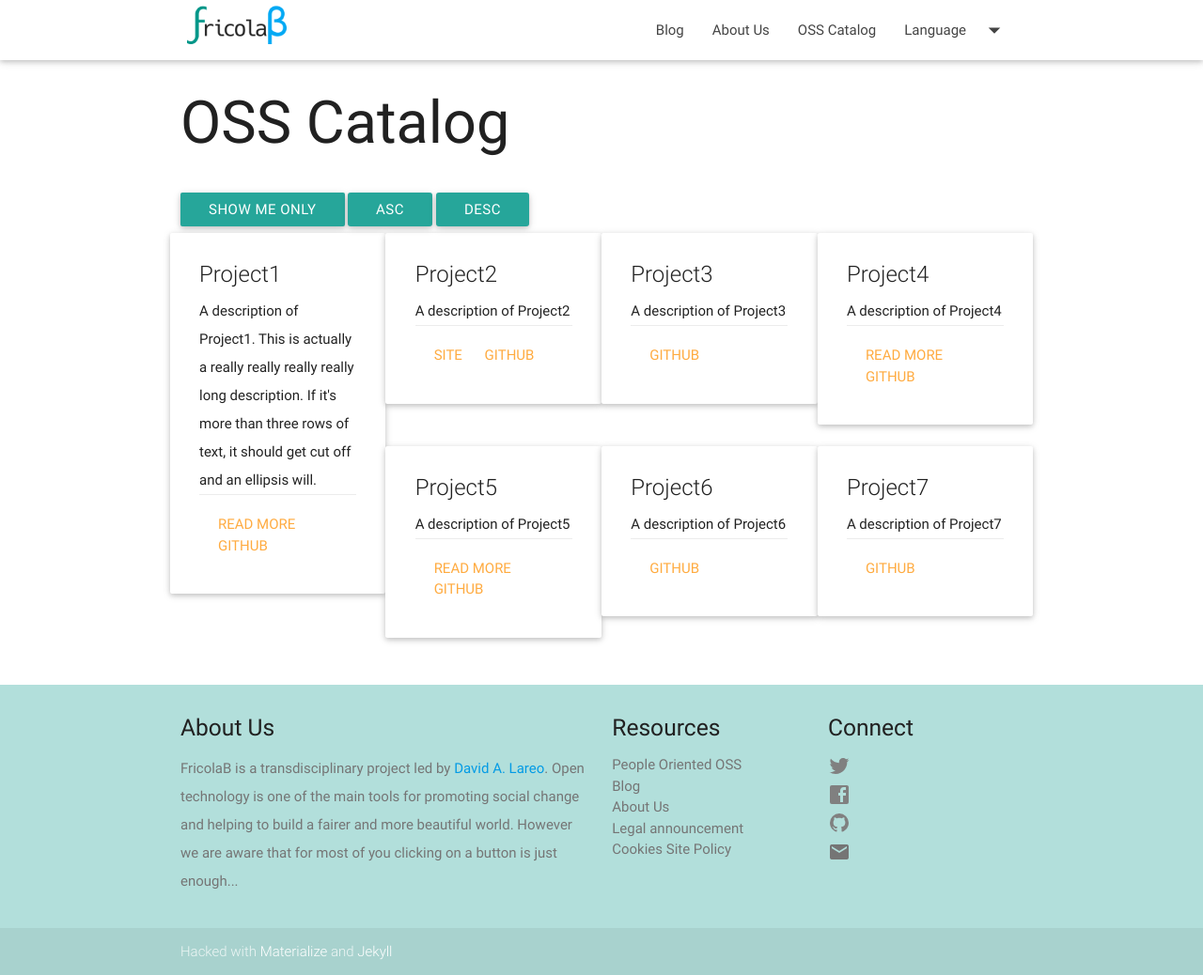
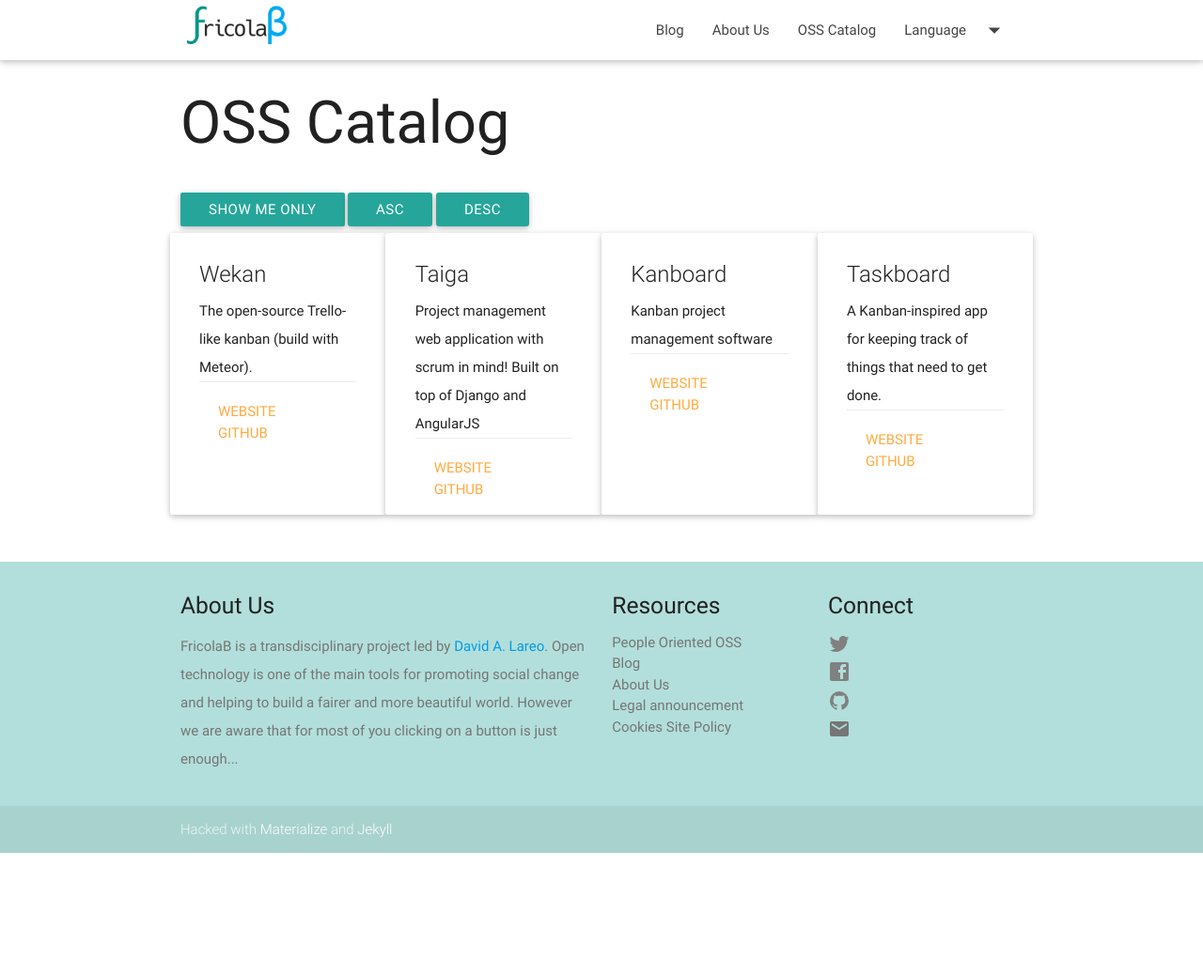
Before and after one commit to fricolab/fricolab.github.io, a Jekyll site: the page built from oss/oss.html, in a window 1280 px wide. Shown: the whole page at 94% size. Built offline with Jekyll 4.4.1, drawn with Linux system fonts in a browser that asks for light colours; nearby versions of some CDN libraries; after the commit the page ends 908 px from its top, so only the background shows below that.

Commit message:
addes some repositories to catalog

```diff
--- a/_data/repositories.json
+++ b/_data/repositories.json
@@ -1,119 +1,67 @@
 
 [
   {
-    "name": "Project1",
-    "tags": [
-      "agile",
-      "cms"
-    ],
-    "links": [{
-      "url": "http://yourblog.com/project/Project1",
-      "title": "read more",
-      "class": "icon-book"
-    }, {
-      "url": "https://github.com/user/Project1",
-      "title": "github"
-    }],
-    "forks_count": 28,
-    "stars_count": 239,
-    "icon_class": "mdi-file-cloud-done",
-    "description": "A description of Project1. This is actually a really really really really long description. If it's more than three rows of text, it should get cut off and an ellipsis will."
-  },
-  {
-    "name": "Project2",
+    "name": "Wekan",
     "tags": [
       "agile"
     ],
     "links": [{
-      "url": "http://example.com",
-      "title": "site",
-      "class": "mdi-action-home"
-    } ,{
-      "url": "https://github.com/user/Project2",
-      "title": "github"
+      "url": "https://wekan.io/",
+      "title": "Website"
+    }, {
+      "url": "https://github.com/wekan/wekan",
+      "title": "Github"
     }],
-    "forks_count": 2,
-    "stars_count": 19,
-    "icon_class": "mdi-hardware-security",
-    "description": "A description of Project2"
+    "forks_count": 748,
+    "stars_count": 6346,
+    "description": "The open-source Trello-like kanban (build with Meteor)."
   },
   {
-    "name": "Project3",
-    "tags": [
-      "cms"
-    ],
-    "links": [{
-      "url": "https://github.com/user/Project3",
-      "title": "github"
-    }],
-    "forks_count": 3,
-    "stars_count": 11,
-    "icon_class": "mdi-image-camera",
-    "description": "A description of Project3"
-  },
-  {
-    "name": "Project4",
-    "tags": [
-      "chat"
-    ],
-    "links": [{
-      "url": "http://yourblog.com/project/Project4",
-      "title": "read more",
-      "class": "icon-book"
-    }, {
-      "url": "https://github.com/user/Project4",
-      "title": "github"
-    }],
-    "forks_count": 28,
-    "stars_count": 239,
-    "icon_class": "mdi-maps-location-history",
-    "description": "A description of Project4"
-  },
-  {
-    "name": "Project5",
+    "name": "Taiga",
     "tags": [
       "agile"
     ],
     "links": [{
-      "url": "http://yourblog.com/project/Project5",
-      "title": "read more",
-      "class": "icon-book"
-    }, {
-      "url": "https://github.com/user/Project5",
-      "title": "github"
+      "url": "https://taiga.io/",
+      "title": "Website"
+    } ,{
+      "url": "https://github.com/taigaio/taiga-back",
+      "title": "Github"
     }],
-    "forks_count": 2,
-    "stars_count": 19,
-    "icon_class": "mdi-maps-local-cafe",
-    "description": "A description of Project5"
+    "forks_count": 394,
+    "stars_count": 2657,
+    "description": "Project management web application with scrum in mind! Built on top of Django and AngularJS"
   },
   {
-    "name": "Project6",
+    "name": "Kanboard",
     "tags": [
-      "cms"
+      "agile"
     ],
     "links": [{
-      "url": "https://github.com/user/Project6",
-      "title": "github"
-    }],
-    "forks_count": 3,
-    "stars_count": 11,
-    "description": "A description of Project6"
+      "url": "http://kanboard.net/",
+      "title": "Website"
+    } ,{
+      "url": "https://github.com/fguillot/kanboard",
+      "title": "Github"
+      }],
+    "forks_count": 479,
+    "stars_count": 1535,
+    "description": "Kanban project management software"
   },
   {
-    "name": "Project7",
+    "name": "Taskboard",
     "tags": [
-      "agile",
-      "cms",
-      "chat"
+      "agile"
     ],
     "links": [{
-      "url": "https://github.com/user/Project7",
-      "title": "github"
+      "url": "https://taskboard.matthewross.me/",
+      "title": "Website"
+    }, {
+      "url": "https://github.com/kiswa/TaskBoard",
+      "title": "Github"
     }],
-    "forks_count": 0,
-    "stars_count": 239,
-    "icon_url": "static/heart_icon.png",
-    "description": "A description of Project7"
+    "forks_count": 94,
+    "stars_count": 474,
+    "description": "A Kanban-inspired app for keeping track of things that need to get done."
   }
 ]
--- a/css/style.css
+++ b/css/style.css
@@ -80,3 +80,7 @@
 #Container .mix{
   display: none;
 }
+
+.card {
+  height: 300px;
+}
```
